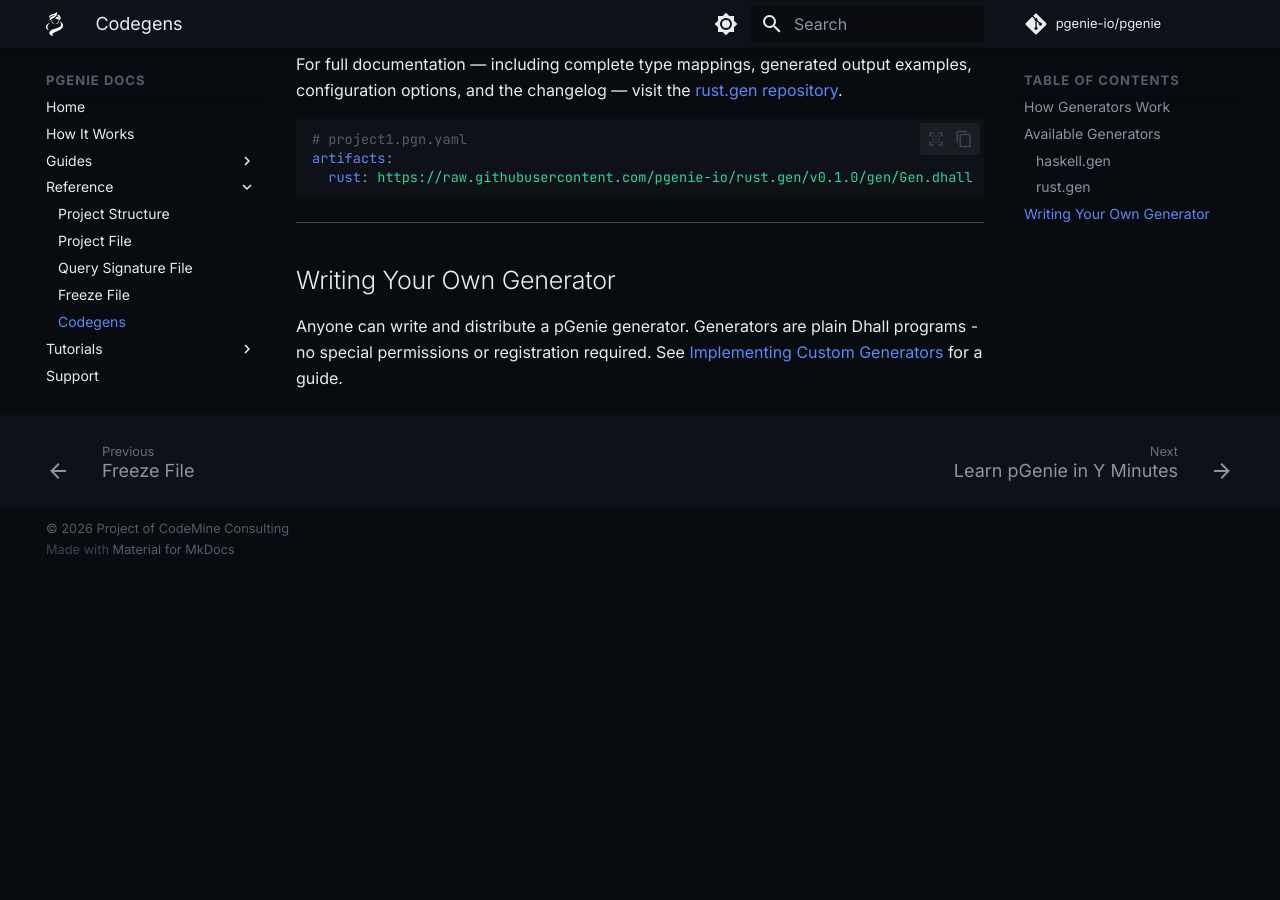
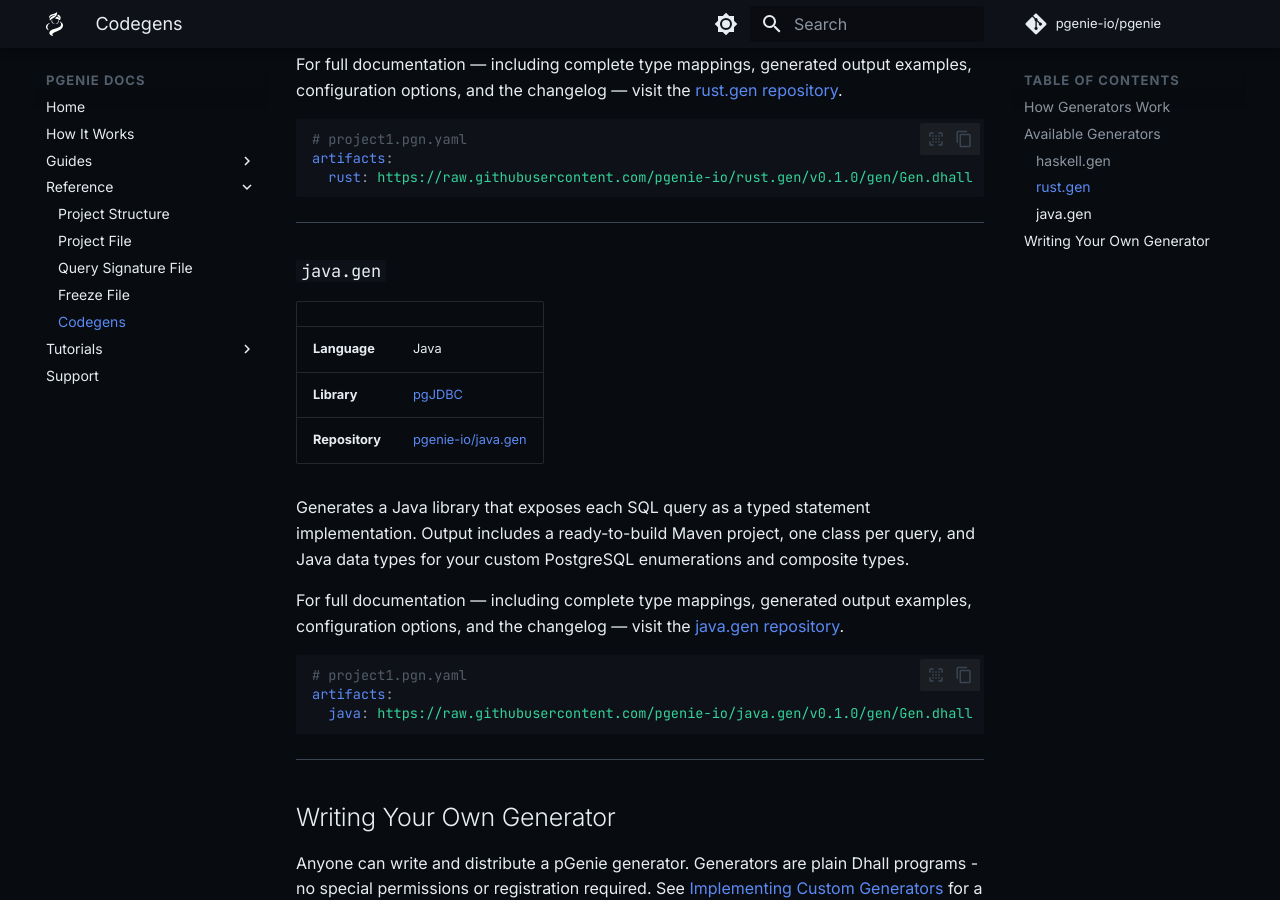
Before and after one commit to pgenie-io/docs, an MkDocs documentation site: the page built from docs/reference/codegens.md, in a window 1280 px wide and 900 px high, scrolled down 1492 px. Built offline with MkDocs 1.6.1 and Material for MkDocs 9.7.7, drawn with Linux system fonts in a browser that asks for light colours; comment, search, counter and statistics services are not loaded; before the commit the page ends 2064 px from its top, so only the background shows below that.

Commit message:
List Java Codegen!

````diff
--- a/docs/reference/codegens.md
+++ b/docs/reference/codegens.md
@@ -54,6 +54,26 @@
 
 ---
 
+### `java.gen`
+
+| | |
+|---|---|
+| **Language** | Java |
+| **Library** | [pgJDBC](https://jdbc.postgresql.org/) |
+| **Repository** | [pgenie-io/java.gen](https://github.com/pgenie-io/java.gen) |
+
+Generates a Java library that exposes each SQL query as a typed statement implementation. Output includes a ready-to-build Maven project, one class per query, and Java data types for your custom PostgreSQL enumerations and composite types.
+
+For full documentation — including complete type mappings, generated output examples, configuration options, and the changelog — visit the [java.gen repository](https://github.com/pgenie-io/java.gen).
+
+```yaml
+# project1.pgn.yaml
+artifacts:
+  java: https://raw.githubusercontent.com/pgenie-io/java.gen/v0.1.0/gen/Gen.dhall
+```
+
+---
+
 ## Writing Your Own Generator
 
 Anyone can write and distribute a pGenie generator. Generators are plain Dhall programs - no special permissions or registration required. See [Implementing Custom Generators](../guides/implementing-custom-generators.md) for a guide.
````
